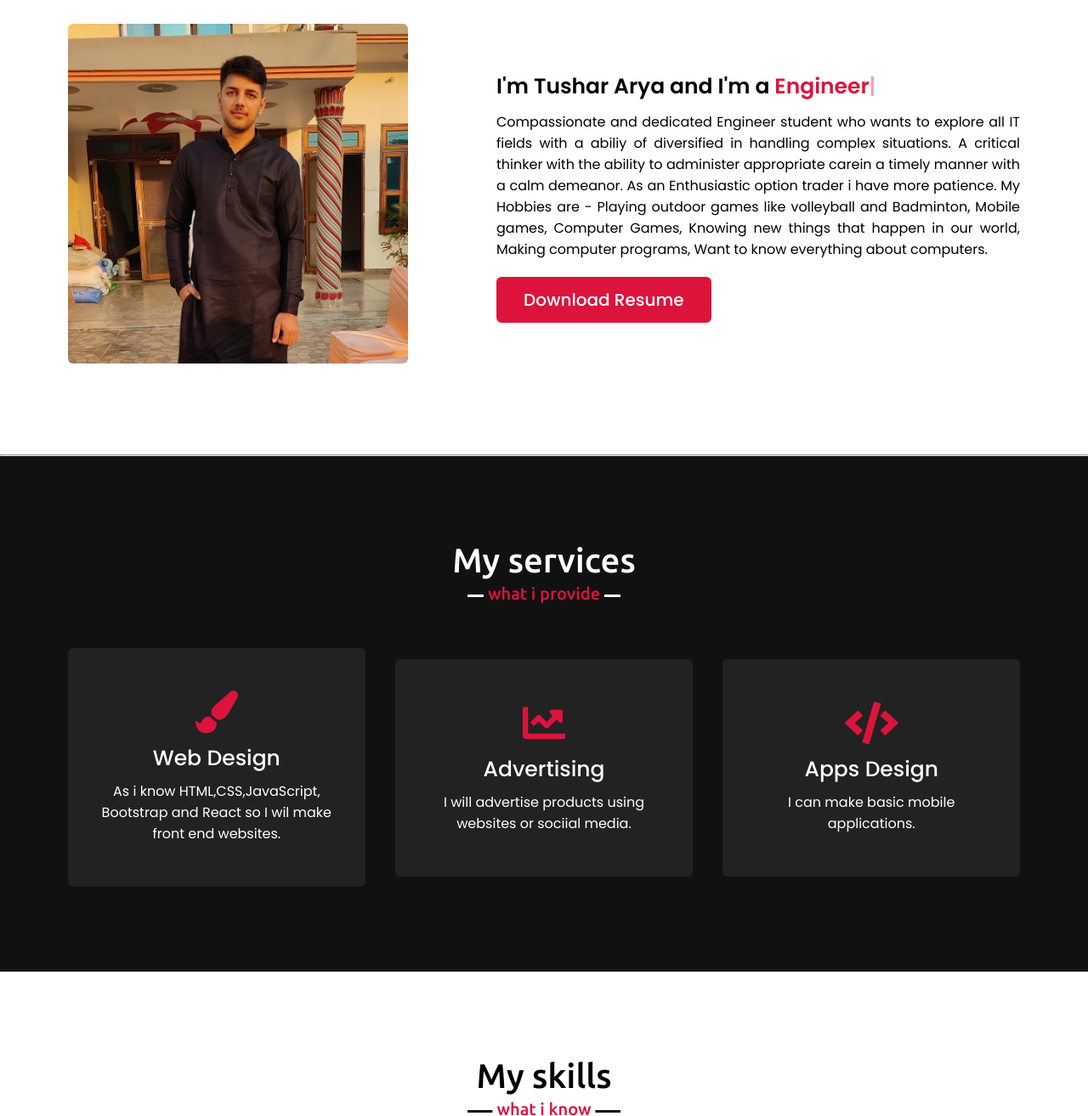
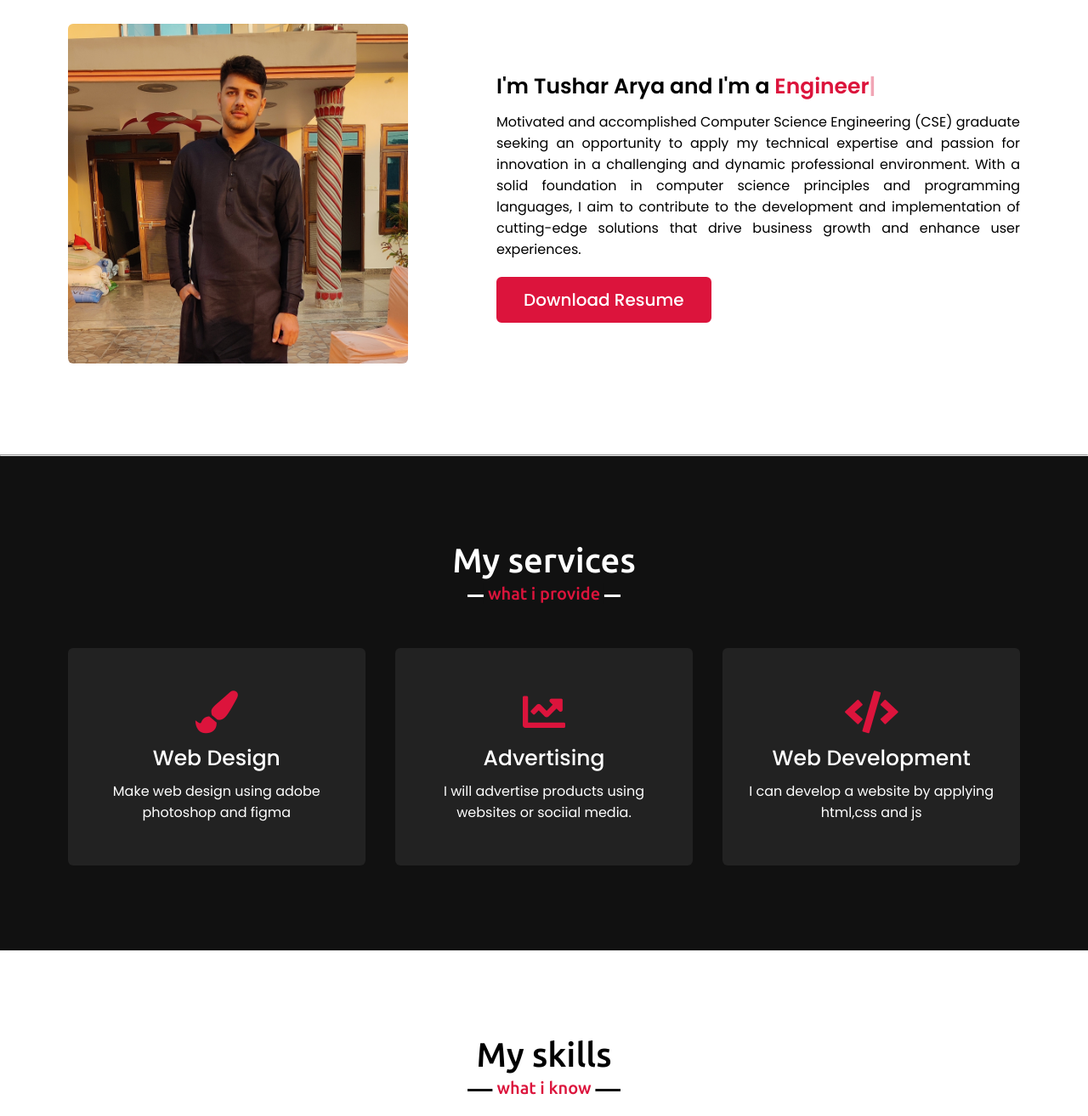
Before and after one commit to tusharRao12/portfolio, a plain HTML site: page index.html in a window 1280 px wide. Shown: the part 1000-2314 px from the top of the page at 85% size. Drawn offline with nearby package versions, Linux system fonts and the light colour scheme.

Commit message:
Update index.html

```diff
--- a/index.html
+++ b/index.html
@@ -20,7 +20,7 @@
     </div>
     <nav class="navbar">
         <div class="max-width">
-            <div class="logo"><a href="#">Portfo<span>lio.</span></a></div>
+            <div class="logo"><a href="#">Tushar<span>Arya.</span></a></div>
             <ul class="menu">
                 <li><a href="#home" class="menu-btn">Home</a></li>
                 <li><a href="#about" class="menu-btn">About</a></li>
@@ -58,8 +58,7 @@
                 </div>
                 <div class="column right">
                     <div class="text">I'm Tushar Arya and I'm a <span class="typing-2"></span></div>
-                    <p>Compassionate and dedicated Engineer student who wants to explore all IT fields with a abiliy of diversified in handling complex situations. A critical thinker with the ability to administer appropriate carein a timely manner with a calm demeanor. As an Enthusiastic option trader i have more patience.
-                        My Hobbies are - Playing outdoor games like volleyball and Badminton, Mobile games, Computer Games, Knowing new things that happen in our world, Making computer programs, Want to know everything about computers. </p>
+                    <p>Motivated and accomplished Computer Science Engineering (CSE) graduate seeking an opportunity to apply my technical expertise and passion for innovation in a challenging and dynamic professional environment. With a solid foundation in computer science principles and programming languages, I aim to contribute to the development and implementation of cutting-edge solutions that drive business growth and enhance user experiences. </p>
                     <a href="./Tushar Resume.pdf" download="">Download Resume</a>
                 </div>
             </div>
@@ -75,7 +74,7 @@
                     <div class="box">
                         <i class="fas fa-paint-brush"></i>
                         <div class="text">Web Design</div>
-                        <p>As i know HTML,CSS,JavaScript, Bootstrap and React so I wil make front end websites.</p>
+                        <p>Make web design using adobe photoshop and figma</p>
                     </div>
                 </div>
                 <div class="card">
@@ -88,8 +87,8 @@
                 <div class="card">
                     <div class="box">
                         <i class="fas fa-code"></i>
-                        <div class="text">Apps Design</div>
-                        <p>I can make basic mobile applications.</p>
+                        <div class="text">Web Development</div>
+                        <p>I can develop a website by applying html,css and js</p>
                     </div>
                 </div>
                </div>
```
